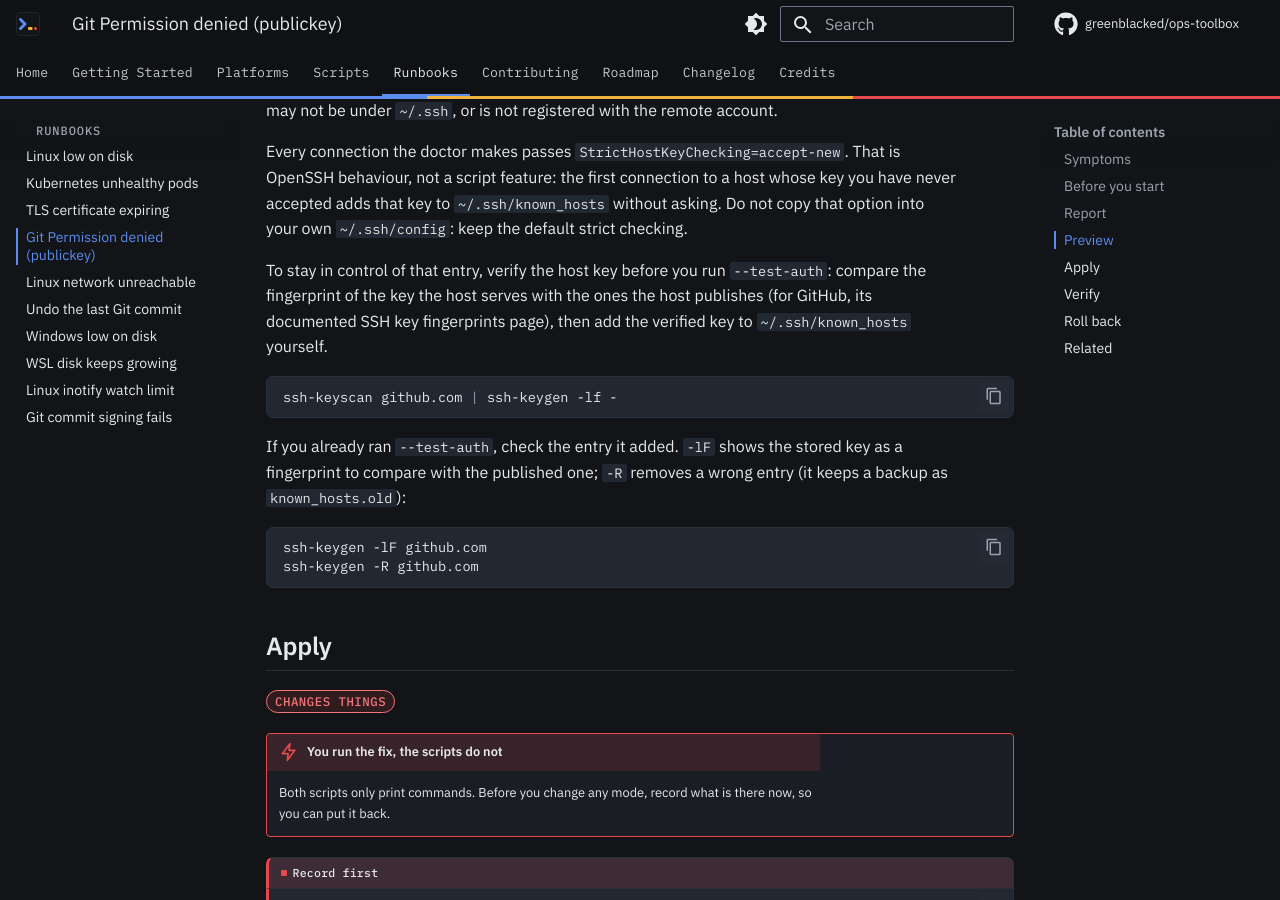
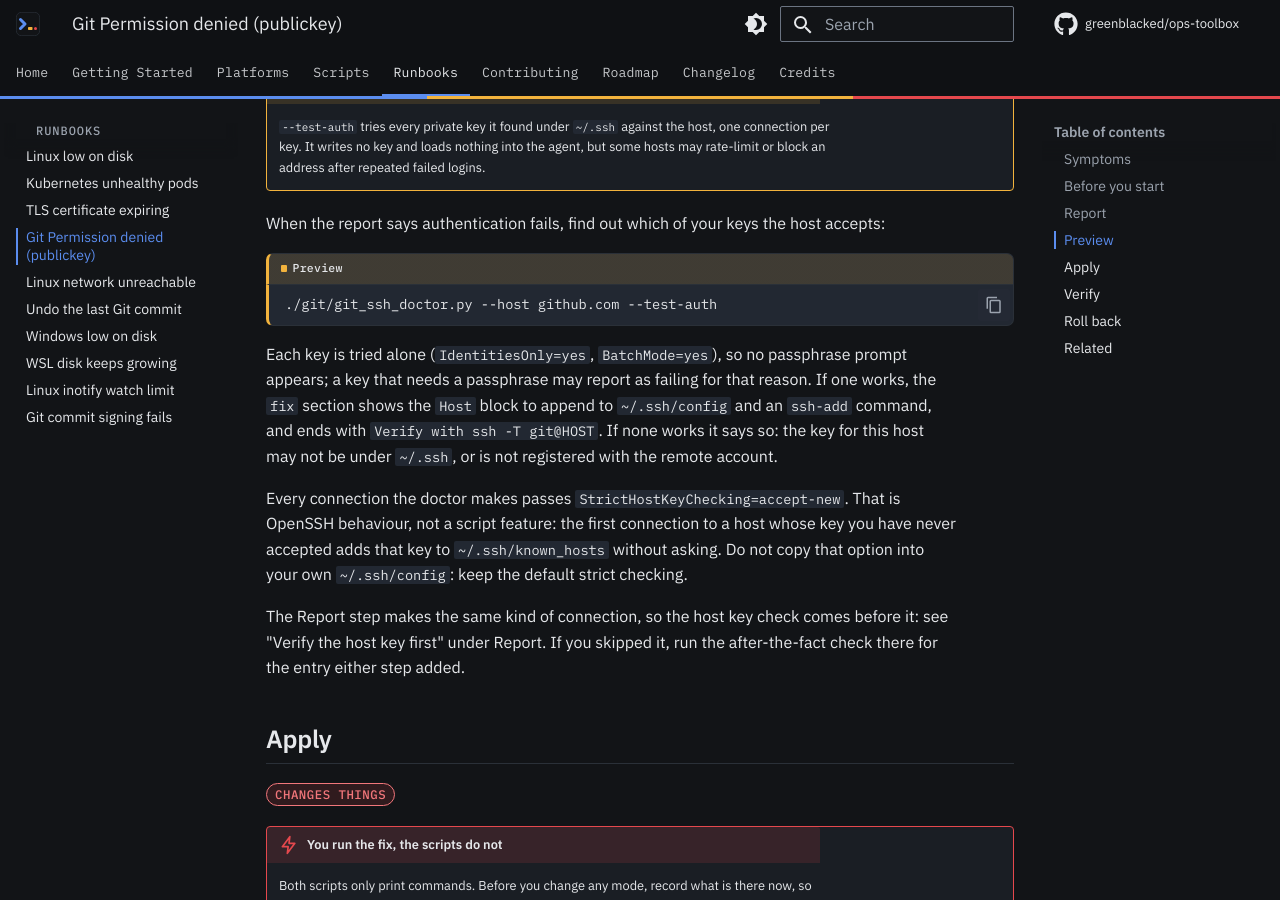
Before and after one commit to greenblacked/ops-toolbox, an MkDocs documentation site: the page built from docs/runbooks/git-permission-denied-publickey.md, in a window 1280 px wide and 900 px high, scrolled down 3497 px. Built offline with MkDocs 1.6.1 and Material for MkDocs 9.7.7, drawn with Linux system fonts in a browser that asks for light colours; comment, search, counter and statistics services are not loaded; some of the changed text lies outside the part shown.

Commit message:
docs(runbooks): verify host key before the Report connection
The Report step already makes a real ssh -T connection with
StrictHostKeyChecking=accept-new, so the fingerprint advice that sat
after --test-auth came too late. Move it above the Report command and
make the after-the-fact check (ssh-keygen -lF, -R) cover both the
Report connection and --test-auth.

````diff
--- a/docs/runbooks/git-permission-denied-publickey.md
+++ b/docs/runbooks/git-permission-denied-publickey.md
@@ -43,6 +43,26 @@
     connection per host (see below). One exception: it connects with
     `StrictHostKeyChecking=accept-new`, so a host that is not yet in
     `~/.ssh/known_hosts` has its key added there.
+
+**Verify the host key first.** The doctor's connection (below) accepts an
+unknown host key without asking. To stay in control of that entry, before
+you run it compare the fingerprint of the key the host serves with the
+ones the host publishes (for GitHub, its documented SSH key fingerprints
+page), then add the verified key to `~/.ssh/known_hosts` yourself.
+
+```bash
+ssh-keyscan github.com | ssh-keygen -lf -
+```
+
+If you already ran the Report command or `--test-auth`, check the entry
+they may have added. `-lF` shows the stored key as a fingerprint to
+compare with the published one; `-R` removes a wrong entry (it keeps a
+backup as `known_hosts.old`). Use the host you passed to `--host`:
+
+```bash
+ssh-keygen -lF github.com
+ssh-keygen -R github.com
+```
 
 Start with the doctor that asks OpenSSH what it will really do:
 
@@ -143,23 +163,10 @@
 adds that key to `~/.ssh/known_hosts` without asking. Do not copy that
 option into your own `~/.ssh/config`: keep the default strict checking.
 
-To stay in control of that entry, verify the host key before you run
-`--test-auth`: compare the fingerprint of the key the host serves with the
-ones the host publishes (for GitHub, its documented SSH key fingerprints
-page), then add the verified key to `~/.ssh/known_hosts` yourself.
-
-```bash
-ssh-keyscan github.com | ssh-keygen -lf -
-```
-
-If you already ran `--test-auth`, check the entry it added. `-lF` shows
-the stored key as a fingerprint to compare with the published one;
-`-R` removes a wrong entry (it keeps a backup as `known_hosts.old`):
-
-```bash
-ssh-keygen -lF github.com
-ssh-keygen -R github.com
-```
+The Report step makes the same kind of connection, so the host key
+check comes before it: see "Verify the host key first" under Report. If
+you skipped it, run the after-the-fact check there for the entry either
+step added.
 
 ## Apply
 
````
